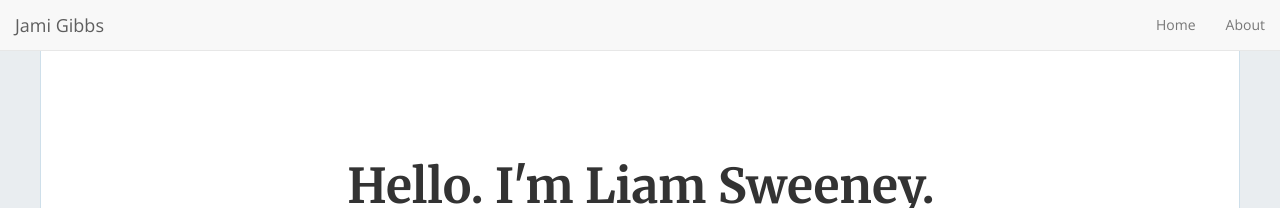
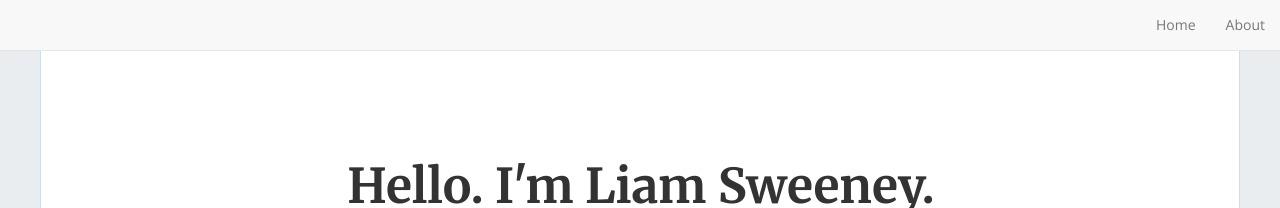
Before and after one commit to LiamMerrill/LiamMerrill.github.io, a Jekyll site: the page built from index.html, in a window 1280 px wide. Shown: the top 208 px of the page. Built offline with Jekyll 4.4.1, drawn with Linux system fonts in a browser that asks for light colours; nearby versions of some CDN libraries; the list of posts is cut into pages by our own code.

Commit message:
Update header.html

```diff
--- a/_includes/header.html
+++ b/_includes/header.html
@@ -41,7 +41,7 @@
                 <span class="icon-bar"></span>
                 <span class="icon-bar"></span>
               </button>
-              <a class="navbar-brand" href="/">{{ site.admin_name }}</a>
+              <a class="navbar-brand" href="/">{{}}</a>
           </div>
           <div id="navbar" class="navbar-collapse collapse">
             <ul class="nav navbar-nav navbar-right">
```
